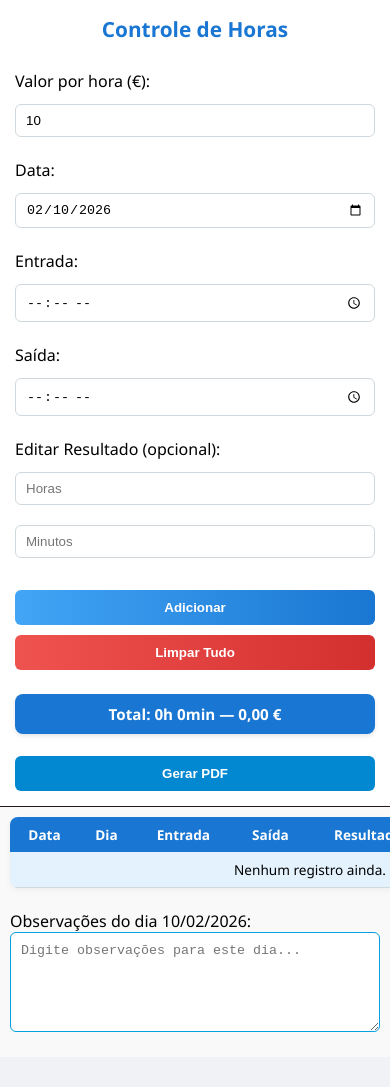
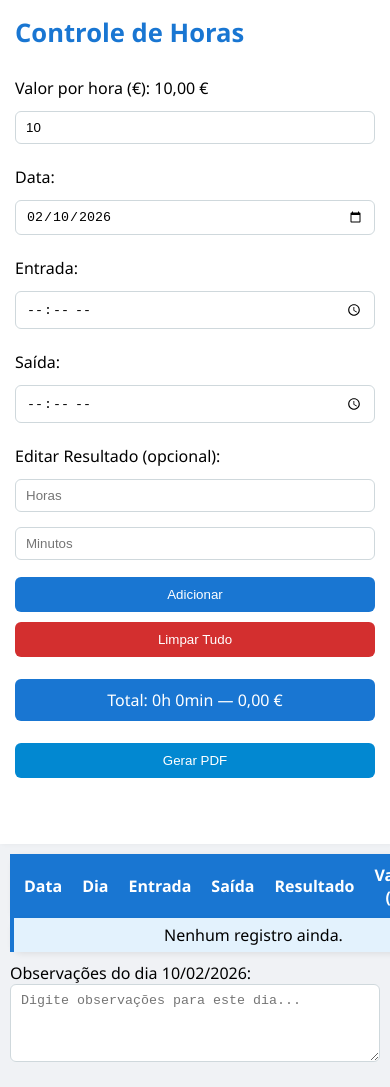
Before and after one commit to kleivertales/calculadora-de-horas, a React (Vite) app: page / in a window 390 px wide. Before the commit the page ends 1057 px from the top, so only its background shows below. Built offline with nearby package versions, Linux system fonts and the light colour scheme.

Commit message:
responsividade

```diff
--- a/src/App.jsx
+++ b/src/App.jsx
@@ -44,6 +44,7 @@ function App() {
 
   // 🔹 Ref para tabela, para rolagem automática
   const tabelaRef = useRef(null);
+  const ultimoRegistroRef = useRef(null);
 
   // ---------------------- Persistência ----------------------
   useEffect(() => {
@@ -59,6 +60,13 @@ function App() {
     const registroDia = registros.find((r) => r.data === data);
     setObservacao(registroDia?.observacao || "");
   }, [data, registros]);
+ // ---------------------- Rolar para o último registro adicionado ----------------------
+  useEffect(() => {
+  ultimoRegistroRef.current?.scrollIntoView({
+    behavior: "smooth",
+    block: "center",
+  });
+}, [registros]);
 
   // ---------------------- Funções auxiliares ----------------------
   const formatarDataBR = (dataISO) => {
@@ -256,13 +264,30 @@ function App() {
       <div className="formulario">
         <h1>Controle de Horas</h1>
 
-        <label>Valor por hora (€):</label>
+        <label>Valor por hora (€): {formatarMoeda(valorHora)} </label>
         <input
   ref={valorHoraRef}
-          type="number"
+  type="text"
+  inputMode="decimal"
   value={valorHora}
-          onChange={(e) => setValorHora(parseFloat(e.target.value) || 0)}
-          step="0.01"
+  onChange={(e) => {
+    let valor = e.target.value;
+
+    // Permite apenas números, vírgula e ponto
+    valor = valor.replace(/[^0-9.,]/g, "");
+
+    // Substitui vírgula por ponto
+    valor = valor.replace(",", ".");
+
+    setValorHora(valor);
+  }}
+  onBlur={(e) => {
+    let numero = parseFloat(e.target.value);
+
+    if (isNaN(numero)) numero = 0;
+
+    setValorHora(numero.toFixed(2)); // formata 2 casas
+  }}
   onKeyDown={(e) => handleKeyDown(e, dataRef)}
 />
 
@@ -360,20 +385,38 @@ function App() {
   ) : (
     registros.map((r, i) =>
       (r.horarios || []).map((h, j) => (
-                  <tr key={`${i}-${j}`}>
+        <tr
+  key={`${i}-${j}`}
+  ref={
+    i === registros.length - 1 &&
+    j === r.horarios.length - 1
+      ? ultimoRegistroRef
+      : null
+  }
+>
           {j === 0 && (
             <>
-                        <td rowSpan={r.horarios.length}>{formatarDataBR(r.data)}</td>
-                        <td rowSpan={r.horarios.length}>{getDiaSemana(r.data)}</td>
+              <td data-label="Data" rowSpan={r.horarios.length}>
+                {formatarDataBR(r.data)}
+              </td>
+              <td data-label="Dia" rowSpan={r.horarios.length}>
+                {getDiaSemana(r.data)}
+              </td>
             </>
           )}
-                    <td>{h.entrada}</td>
-                    <td>{h.saida}</td>
-                    <td>
+
+          <td data-label="Entrada">{h.entrada}</td>
+          <td data-label="Saída">{h.saida}</td>
+
+          <td data-label="Resultado">
             {h.horas}h {h.minutos}min
           </td>
-                    <td>{formatarMoeda(h.valor)}</td>
-                    <td className="acoes">
+
+          <td data-label="Valor (€)">
+            {formatarMoeda(h.valor)}
+          </td>
+
+          <td className="acoes" data-label="Ações">
             <button onClick={() => editarRegistro(i, j)} style={{ backgroundColor: "#1679ae" }}>
               Editar
             </button>
--- a/src/index.css
+++ b/src/index.css
@@ -13,10 +13,11 @@ body, html, #root {
 
 /* ---------------------- Layout principal ---------------------- */
 .app {
+  display: flex;
   min-height: 100vh;
 }
 
-/* ---------------------- Painel esquerdo: formulário fixo ---------------------- */
+/* ---------------------- Painel esquerdo ---------------------- */
 .formulario {
   width: 320px;
   background: #ffffff;
@@ -26,9 +27,12 @@ body, html, #root {
   flex-direction: column;
   gap: 12px;
   overflow-y: auto;
-  box-shadow: 2px 0 5px rgba(0,0,0,0.05); /* sombra sutil à direita */
+  box-shadow: 2px 0 5px rgba(0,0,0,0.05);
   flex-shrink: 0;
   border-radius: 0 10px 10px 0;
+  position: sticky;
+  top: 0;
+  height: 100vh;
 }
 
 .formulario h1 {
@@ -37,27 +41,21 @@ body, html, #root {
   color: #1976d2;
 }
 
-/* Inputs e textarea */
-input[type="number"],
-input[type="time"],
-input[type="date"],
-textarea {
+/* Inputs */
+input, textarea {
   width: 100%;
   padding: 8px 10px;
   margin-bottom: 10px;
   border: 1px solid #cfd8dc;
   border-radius: 6px;
-  transition: 0.2s all;
 }
 
-input:focus,
-textarea:focus {
+input:focus, textarea:focus {
   border-color: #1976d2;
   outline: none;
-  box-shadow: 0 0 5px rgba(25, 118, 210, 0.3);
 }
 
-/* Campo duplo horas/minutos */
+/* Duplo campo */
 .duplo-campo {
   display: flex;
   gap: 5%;
@@ -67,70 +65,49 @@ textarea:focus {
   width: 47.5%;
 }
 
-/* ---------------------- Botões ---------------------- */
+/* Botões */
 .botoes {
   display: flex;
   gap: 10px;
-  margin-top: 10px;
 }
 
 button {
-  padding: 10px 15px;
+  padding: 10px;
   border: none;
   border-radius: 6px;
+  color: white;
   cursor: pointer;
-  font-weight: 600;
-  color: white;
-  transition: 0.2s all;
 }
 
 .btn-add {
-  background: linear-gradient(90deg, #42a5f5, #1976d2);
-}
-
-.btn-add:hover {
-  background: linear-gradient(90deg, #64b5f6, #2196f3);
+  background: #1976d2;
 }
 
 .btn-clear {
-  background: linear-gradient(90deg, #ef5350, #d32f2f);
+  background: #d32f2f;
 }
 
-.btn-clear:hover {
-  background: linear-gradient(90deg, #f44336, #e53935);
+/* Total */
+.total-formulario {
+  margin-top: 10px;
+  padding: 10px;
+  background: #1976d2;
+  color: white;
+  text-align: center;
+  border-radius: 6px;
 }
 
-/* ---------------------- Total dentro do formulário ---------------------- */
-.total-formulario {
-  margin-top: 12px;
-  padding: 12px;
-  background: #1976d2;
-  color: white;
-  font-weight: bold;
-  text-align: center;
-  border-radius: 8px;
-  box-shadow: 0 2px 4px rgba(0,0,0,0.1);
+/* ---------------------- Calendário ---------------------- */
+.calendario {
+  flex: 1;
+  padding: 20px;
+  overflow-y: auto;
 }
 
-/* ---------------------- Painel direito: tabela e observações ---------------------- */
-.calendario {
-  flex: 1;
-  display: flex;
-  flex-direction: column;
-  padding: 20px;
-  overflow-y: auto;
-  background: #f9f9f9;
-}
-
-/* Tabela moderna */
+/* Tabela */
 .calendario table {
   width: 100%;
-  border-collapse: separate;
-  border-spacing: 0;
-  border-radius: 8px;
-  overflow: hidden;
-  box-shadow: 0 2px 6px rgba(0,0,0,0.05);
-  margin-bottom: 12px;
+  border-collapse: collapse;
 }
 
 .calendario th, .calendario td {
@@ -141,109 +118,80 @@ button {
 .calendario th {
   background: #1976d2;
   color: white;
-  font-weight: 600;
 }
 
 .calendario td {
-  background: #e3f2fd; /* 🔹 azul clarinho, nova cor */
-  border-bottom: 1px solid #cfd8dc;
+  background: #e3f2fd;
 }
 
-/* Linhas alternadas */
+/* Zebra (desktop) */
 .calendario tbody tr:nth-child(even) td {
-   background: #bbdefb; /* 🔹 azul um pouco mais forte, harmoniza com a paleta */
+  background: #bbdefb;
 }
 
-/* Ações dos botões da tabela */
+.calendario tbody tr:nth-child(odd) td {
+  background: #e3f2fd;
+}
+
+/* Ações */
 .acoes button {
   margin: 2px;
   padding: 5px 8px;
-  font-size: 0.85rem;
-  border-radius: 5px;
+  font-size: 0.8rem;
 }
 
 .acoes .excluir {
-  background: #be0805;
+  background: red;
 }
 
-/* ---------------------- Observações por data ---------------------- */
-.calendario textarea {
-  width: 100%;
-  min-height: 100px;
-  padding: 10px;
-  border-radius: 6px;
-  border: 1px solid #06a0e2;
-  resize: vertical;
-  transition: 0.2s all;
-}
+/* ---------------------- RESPONSIVO ---------------------- */
 
-.calendario textarea:focus {
-  border-color: #1976d2;
-  outline: none;
-  box-shadow: 0 0 5px rgba(25,118,210,0.3);
-}
-
-/* ---------------------- Scroll moderno */
-.calendario::-webkit-scrollbar {
-  width: 8px;
-}
-
-.calendario::-webkit-scrollbar-thumb {
-  background: rgba(0,0,0,0.2);
-  border-radius: 4px;
-}
-
-.calendario::-webkit-scrollbar-track {
-  background: rgba(0,0,0,0.05);
-}
-
-/* ---------------------- Responsividade mínima desktop ---------------------- */
+/* Tablet */
 @media (max-width: 1024px) {
   .app {
     flex-direction: column;
   }
+
   .formulario {
     width: 100%;
     border-right: none;
-    border-bottom: 1px solid #251818;
     border-radius: 0;
   }
 }
 
-/* ---------------------- MOBILE (telemóveis) ---------------------- */
+/* Mobile */
 @media (max-width: 768px) {
 
-  /* Layout geral */
+  /* Zebra mobile (cards) */
+.calendario tr:nth-child(even) {
+  background: #f5f5f5;
+}
+
+.calendario tr:nth-child(odd) {
+  background: #ffffff;
+}
+
   .app {
     flex-direction: column;
-    height: auto; /* remove problema do 100vh */
-    overflow: visible;
   }
 
-  /* Formulário ocupa tudo */
   .formulario {
     width: 100%;
-    border-right: none;
-    border-radius: 0;
     padding: 15px;
   }
 
-  /* Calendário também */
   .calendario {
     padding: 10px;
   }
 
-  /* Inputs lado a lado → vertical */
   .duplo-campo {
     flex-direction: column;
-    gap: 10px;
   }
 
   .duplo-campo input {
     width: 100%;
   }
 
-  /* Botões empilhados */
   .botoes {
     flex-direction: column;
   }
@@ -252,31 +200,76 @@ button {
     width: 100%;
   }
 
-  /* TABELA RESPONSIVA 🔥 */
-  .calendario {
-    overflow-x: auto;
+  .calendario tr {
+  display: block;
+  background: white;
+  border-radius: 10px;
+  padding: 12px;
+  margin-bottom: 10px;
+  box-shadow: 0 2px 6px rgba(0,0,0,0.1);
+  border-left: 4px solid #1976d2;
+}
+
+  /* ----------- CARDS ----------- */
+
+  .calendario table {
+    display: none;
   }
 
-  .calendario table {
-    min-width: 600px; /* permite scroll horizontal */
+  .calendario tbody {
+    display: flex;
+    flex-direction: column;
+    gap: 10px;
   }
 
-  /* Texto menor no mobile */
-  .calendario th,
-  .calendario td {
-    padding: 8px;
-    font-size: 0.85rem;
+  .calendario tr {
+    display: block;
+    width: 100%;
+    background: white;
+    border-radius: 10px;
+    padding: 12px;
+    box-shadow: 0 2px 6px rgba(0,0,0,0.08);
   }
 
-  /* Ajuste do título */
-  .formulario h1 {
-    font-size: 1.3rem;
-    text-align: center;
+  .calendario td {
+    display: flex;
+    justify-content: space-between;
+    padding: 6px 0;
+    background: transparent;
+    border: none;
   }
 
-  /* Total */
-  .total-formulario {
-    font-size: 0.95rem;
-    padding: 10px;
+  .calendario td::before {
+    content: attr(data-label);
+    font-weight: bold;
+    color: #1976d2;
+  }
+
+  .acoes {
+    display: flex;
+    justify-content: flex-end;
+    gap: 8px;
   }
 }
+
+/* ---------------------- FIX DESKTOP (IMPORTANTE) ---------------------- */
+.calendario table {
+  display: table;
+}
+
+.calendario thead {
+  display: table-header-group;
+}
+
+.calendario tbody {
+  display: table-row-group;
+}
+
+.calendario tr {
+  display: table-row;
+}
+
+.calendario td,
+.calendario th {
+  display: table-cell;
+}
```
Lines whose indentation alone changed are shown as unchanged.
